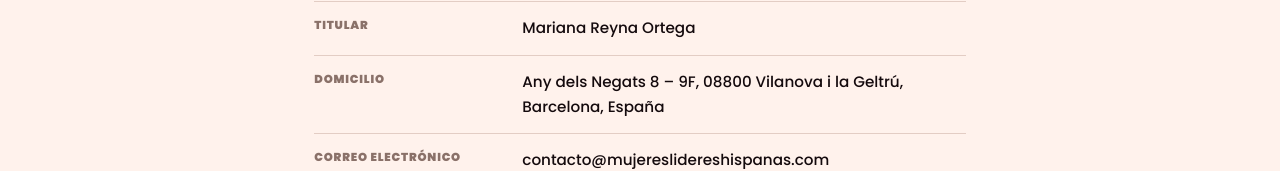
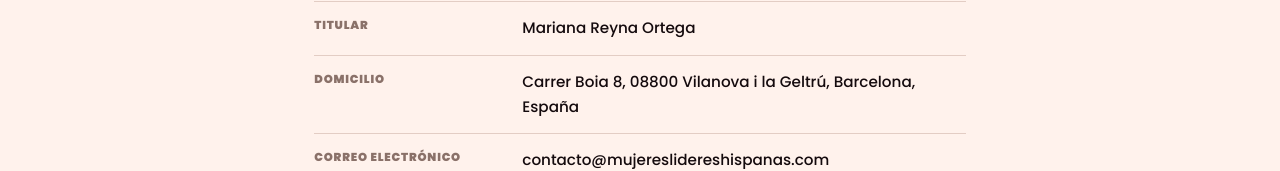
Before and after one commit to dariogutiesco/emlhis-web, a plain HTML site: page legal/index.html in a window 1280 px wide. Shown: the part 559-730 px from the top of the page. Drawn offline with Linux system fonts and the light colour scheme.

Commit message:
Add files via upload

```diff
--- a/legal/index.html
+++ b/legal/index.html
@@ -35,7 +35,7 @@
 
   <dl class="dl">
     <div><dt>Titular</dt><dd>Mariana Reyna Ortega</dd></div>
-    <div><dt>Domicilio</dt><dd>Any dels Negats 8 – 9F, 08800 Vilanova i la Geltrú, Barcelona, España</dd></div>
+    <div><dt>Domicilio</dt><dd>Carrer Boia 8, 08800 Vilanova i la Geltrú, Barcelona, España</dd></div>
     <div><dt>Correo electrónico</dt><dd><a href="mailto:contacto@mujereslidereshispanas.com">contacto@mujereslidereshispanas.com</a></dd></div>
     <div><dt>Sitio web</dt><dd>mujereslidereshispanas.com</dd></div>
     <div><dt>Naturaleza</dt><dd>EMLHIS (Encuentros de Mujeres Líderes Hispanas) es una iniciativa sin entidad jurídica propia, gestionada por su titular a título personal.</dd></div>
```
